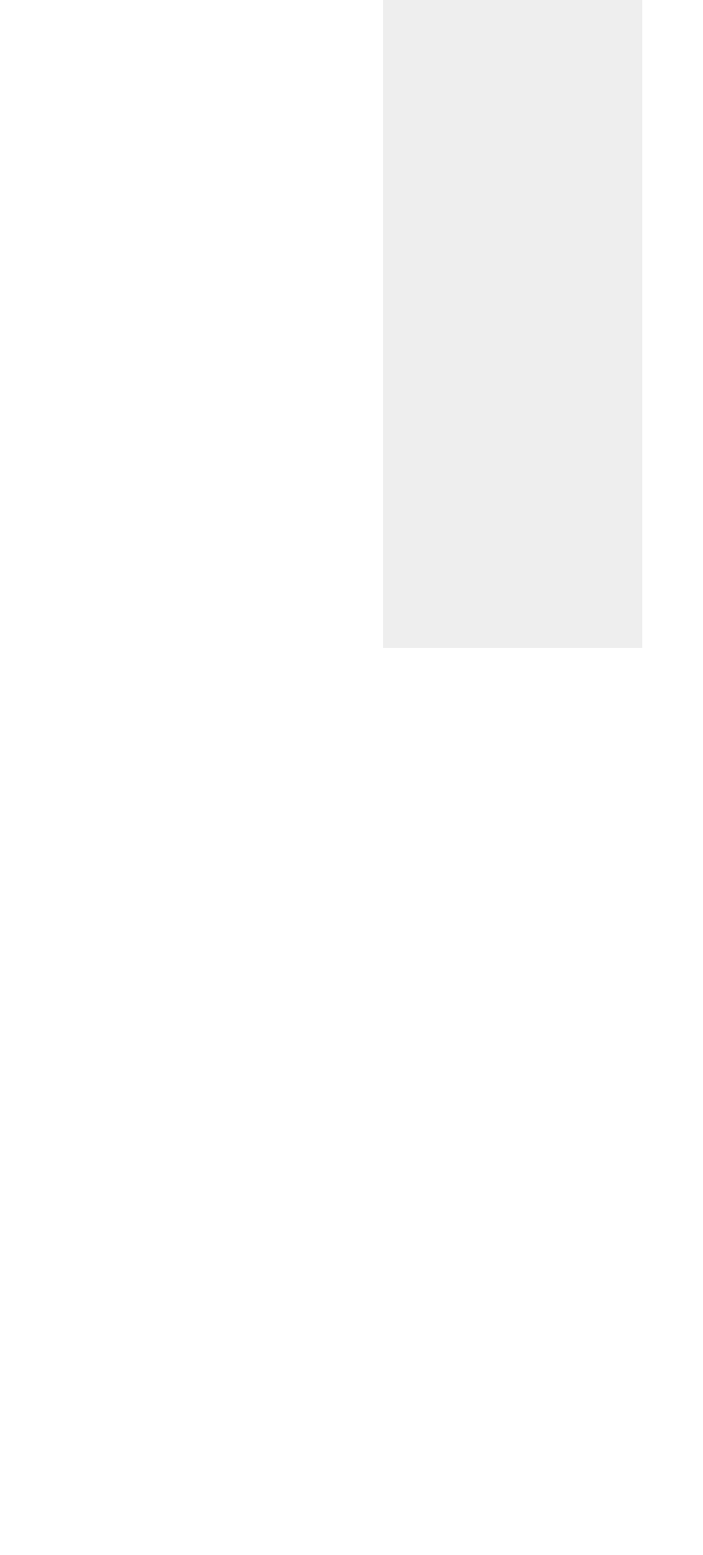
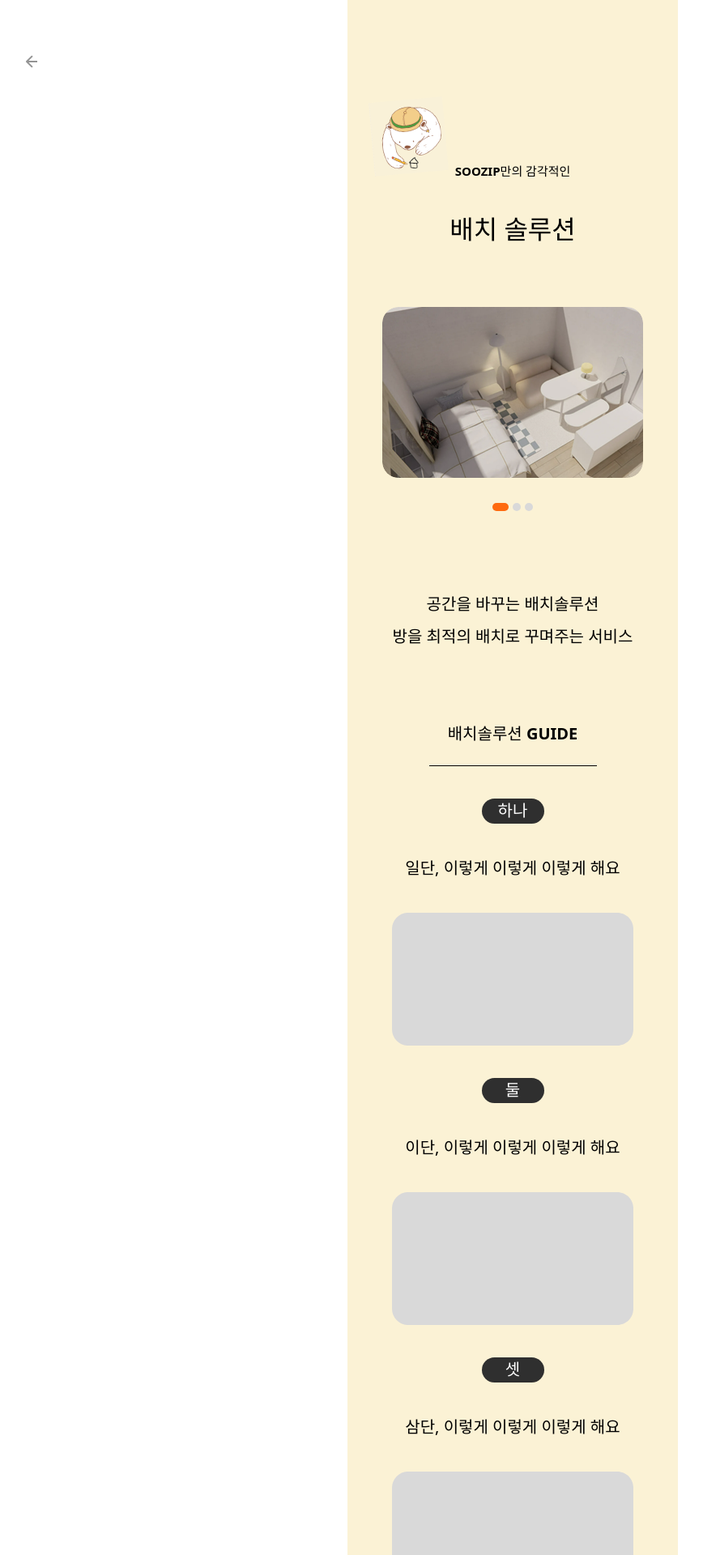
Before and after one commit to kimyiyoungg/Soozip_Test, a React (Vite) app: page /setup-styling in a window 1280 px wide. Before the commit this address had no page. Shown: the top 1920 px of the page at 81% size, without its empty margins (7-875 px from the left). Before the commit the page ends 800 px from the top, so only its background shows below. Built offline with nearby package versions, Linux system fonts and the light colour scheme.

Commit message:
화면 구성 수정 0924

```diff
--- a/src/App.jsx
+++ b/src/App.jsx
@@ -5,6 +5,7 @@ import RoomCounsult from './RoomConsult';
 import StylingTypePage from './StylingTypePage';
 import StylingInfoPage from './StylingInfoPage';
 import TestResultPage from './TestResultPage';
+import SetUpStylingInfo from "./SetUpStylingInfo";
 
 
 export default function App() {
@@ -26,6 +27,7 @@ export default function App() {
         {/* 스타일링 관련 페이지 */}
         <Route path="/styling-type" element={<StylingTypePage />} />
         <Route path="/styling-info" element={<StylingInfoPage />} />
+        <Route path="/setup-styling" element={<SetUpStylingInfo />} />
       </Routes>
     // </BrowserRouter>
     // <div><StylingInfoPage/></div>
--- a/src/Home.jsx
+++ b/src/Home.jsx
@@ -8,7 +8,7 @@ export default function Home() {
     <div
       style={{
         width: 408,
-        minHeight: 852,
+        // minHeight: 852,
         display: "flex",
         flexDirection: "column",
         alignItems: "center",
--- /dev/null
+++ b/src/SetUpStylingInfo.jsx
@@ -0,0 +1,252 @@
+import { useNavigate } from "react-router-dom";
+
+export default function SetUpStylingInfo() {
+  const navigate = useNavigate(); // ✅ 선언
+  return (
+    <div
+      style={{
+        width: 408,      // PC에서도 모바일처럼 보이게 제한
+        height: "100dvh",      // 기기 높이 100% (주소창 대응)
+        minHeight: 2100,
+        // background: "#fff",
+        background: "#fbf2d5",
+        display: "flex",
+        flexDirection: "column",
+        alignItems: "center",
+        overflowX: "hidden",
+        gap: 20,
+      }}
+    >
+
+        <svg
+            onClick={() => navigate("/room-counsult")}
+            width={14}
+            height={16}
+            viewBox="0 0 14 16"
+            fill="none"
+            xmlns="http://www.w3.org/2000/svg"
+            style={{ position: "absolute", left: "38.5px", top: "67.5px" }}
+            preserveAspectRatio="none"
+        >
+            <path
+                d="M0.292893 7.29289C-0.0976314 7.68342 -0.0976315 8.31658 0.292893 8.70711L6.65685 15.0711C7.04738 15.4616 7.68054 15.4616 8.07107 15.0711C8.46159 14.6805 8.46159 14.0474 8.07107 13.6569L2.41421 8L8.07107 2.34315C8.46159 1.95262 8.46159 1.31946 8.07107 0.928932C7.68054 0.538407 7.04738 0.538407 6.65685 0.928932L0.292893 7.29289ZM14 8L14 7L1 7L1 8L1 9L14 9L14 8Z"
+                fill="black"
+                fillOpacity="0.42"
+            />
+        </svg>
+
+
+      {/* 상단 배경
+      <div
+        style={{
+          width: "100%",
+          height: 800,
+          borderRadius: 30,
+          background: "#fbf2d5",
+          display: "flex",
+          flexDirection: "column",
+          alignItems: "center",
+          paddingTop: 36,
+        }}
+      > */}
+
+        {/* 상단 SVG */}
+      {/* <div style={{ width: "100%", display: "flex", justifyContent: "flex-start", paddingLeft: 38.5, paddingTop: 67.5 }}>
+        <svg
+          width={14}
+          height={16}
+          viewBox="0 0 14 16"
+          fill="none"
+          xmlns="http://www.w3.org/2000/svg"
+        >
+          <path
+            d="M0.292893 7.3029C-0.0976314 7.69343 -0.0976315 8.32659 0.292893 8.71712L6.65685 15.0811C7.04738 15.4716 7.68054 15.4716 8.07107 15.0811C8.46159 14.6906 8.46159 14.0574 8.07107 13.6669L2.41421 8.01001L8.07107 2.35316C8.46159 1.96263 8.46159 1.32947 8.07107 0.938941C7.68054 0.548417 7.04738 0.548417 6.65685 0.938941L0.292893 7.3029ZM14 8.01001L14 7.01001L1 7.01001L1 8.01001L1 9.01001L14 9.01001L14 8.01001Z"
+            fill="black"
+            fillOpacity="0.42"
+          />
+        </svg>
+      </div> */}
+
+
+       <div
+            style={{
+                display: "flex",
+                flexDirection: "row",
+                alignItems: "center",
+                justifyContent: "center", // 텍스트 중심
+                position: "relative",
+                marginTop: 100,
+                width: "100%",
+            }}
+            >
+            {/* 이미지: 왼쪽에 기울어지도록 position 조정 */}
+            <img
+                src="src/assets/bear3.png"
+                style={{
+                width: 91.14,
+                height: 91.14,
+                objectFit: "cover",
+                position: "absolute",
+                left: 30, // 왼쪽으로 조금 이동
+                transform: "rotate(-5deg)", // 살짝 기울임
+                }}
+            />
+
+            {/* 텍스트: 컨테이너 중앙 */}
+            <p
+                style={{
+                fontSize: 15,
+                textAlign: "center",
+                color: "#000",
+                zIndex: 1, // 이미지 위로 올라오도록
+                marginTop: 100,
+                }}
+            >
+                <b>SOOZIP만의 감각적인</b>
+            </p>
+        </div>
+
+
+
+        {/* 메인 타이틀 */}
+        <p style={{ marginTop: 1, fontSize: 32, fontWeight: 700, color: "#000" }}>
+          배치 솔루션
+        </p>
+        {/* 이미지 */}
+        <img
+          src="src/assets/image 3.png"
+          style={{
+            width: 322,
+            height: 211,
+            marginTop: 20,
+            borderRadius: 20,
+            objectFit: "cover",
+          }}
+        />
+        {/* 페이지 점 */}
+        <div style={{ display: "flex", flexDirection: "row", gap: 5, marginTop: 11 }}>
+          <div style={{ width: 20, height: 10, borderRadius: 50, background: "#fe6a0f" }} />
+          <svg width={10} height={10} viewBox="0 0 10 10" fill="none">
+            <circle cx={5} cy={5} r={5} fill="#D9D9D9" />
+          </svg>
+          <svg width={10} height={10} viewBox="0 0 10 10" fill="none">
+            <circle cx={5} cy={5} r={5} fill="#D9D9D9" />
+          </svg>
+        </div>
+
+            {/* 설명 텍스트 */}
+        <div style={{ marginTop: 80, display: "flex", flexDirection: "column", alignItems: "center", gap: 10 }}>
+            <p style={{ margin: 0, fontSize: 20, textAlign: "center", color: "#000" }}>
+            공간을 바꾸는 배치솔루션
+            </p>
+            <p style={{ margin: 0, fontSize: 20, textAlign: "center", color: "#000" }}>
+            방을 최적의 배치로 꾸며주는 서비스
+            </p>
+        </div>
+
+      {/* </div> */}
+
+
+
+      {/* GUIDE 섹션 */}
+      <div style={{ marginTop: 50, display: "flex", flexDirection: "column", alignItems: "center", gap: 20, marginBottom: 0 }}>
+        <p style={{ fontSize: 20, fontWeight: 600, color: "#000", marginBottom:4 }}>배치솔루션 GUIDE</p>
+        <svg width={207} height={1} viewBox="0 0 207 1" fill="none">
+          <line x1="0" y1="0.5" x2={207} y2="0.5" stroke="black"/>
+        </svg>
+
+        {/* 버튼 1 */}
+        <div
+          style={{
+            width: 77,
+            height: 31,
+            borderRadius: 100,
+            background: "#2f2f2f",
+            color: "#fff",
+            fontSize: 20,
+            fontWeight: 500,
+            display: "flex",
+            alignItems: "center",
+            justifyContent: "center",
+            marginTop: 20,
+          }}
+        >
+          하나
+        </div>
+        <p style={{ fontSize: 20, textAlign: "center", color: "#000", marginTop: 20 }}>
+          일단, 이렇게 이렇게 이렇게 해요
+        </p>
+        <svg width={298} height={164} viewBox="0 0 298 164" fill="none">
+          <path
+            d="M0 20C0 8.95431 8.9543 0 20 0H278C289.046 0 298 8.95431 298 20V144C298 155.046 289.046 164 278 164H20C8.95431 164 0 155.046 0 144V20Z"
+            fill="#D9D9D9"
+          />
+        </svg>
+
+        {/* 버튼 2 */}
+        <div
+          style={{
+            width: 77,
+            height: 31,
+            borderRadius: 100,
+            background: "#2f2f2f",
+            color: "#fff",
+            fontSize: 20,
+            fontWeight: 500,
+            display: "flex",
+            alignItems: "center",
+            justifyContent: "center",
+            marginTop: 20,
+          }}
+        >
+          둘
+        </div>
+        <p style={{ fontSize: 20, textAlign: "center", color: "#000", marginTop: 20 }}>
+          이단, 이렇게 이렇게 이렇게 해요
+        </p>
+        <svg width={298} height={164} viewBox="0 0 298 164" fill="none">
+          <path
+            d="M0 20C0 8.95431 8.9543 0 20 0H278C289.046 0 298 8.95431 298 20V144C298 155.046 289.046 164 278 164H20C8.95431 164 0 155.046 0 144V20Z"
+            fill="#D9D9D9"
+          />
+        </svg>
+
+        {/* 버튼 3 */}
+        <div
+          style={{
+            width: 77,
+            height: 31,
+            borderRadius: 100,
+            background: "#2f2f2f",
+            color: "#fff",
+            fontSize: 20,
+            fontWeight: 500,
+            display: "flex",
+            alignItems: "center",
+            justifyContent: "center",
+            marginTop: 20,
+          }}
+        >
+          셋
+        </div>
+        <p style={{ fontSize: 20, textAlign: "center", color: "#000", marginTop: 20 }}>
+          삼단, 이렇게 이렇게 이렇게 해요
+        </p>
+        <svg width={298} height={164} viewBox="0 0 298 164" fill="none">
+          <path
+            d="M0 20C0 8.95431 8.9543 0 20 0H278C289.046 0 298 8.95431 298 20V144C298 155.046 289.046 164 278 164H20C8.95431 164 0 155.046 0 144V20Z"
+            fill="#D9D9D9"
+          />
+        </svg>
+
+        {/* 상담톡 */}
+        <a href="https://open.kakao.com/o/sHCcxOnh">
+          <p style={{ fontSize: 16, textAlign: "center", color: "#2f2f2f", marginTop: 20 }}>
+            <u>1:1 상담톡 연결하기</u> ▶
+          </p>
+        </a>
+
+      </div>
+    </div>
+  );
+}
--- a/src/StylingInfoPage.jsx
+++ b/src/StylingInfoPage.jsx
@@ -12,8 +12,10 @@ export default function StylingInfoPage() {
         flexDirection: "column",
         alignItems: "center",
         overflowX: "hidden",
+        gap: 20,
       }}
     >
+
 
       {/* 상단 배경 */}
       <div
@@ -29,6 +31,7 @@ export default function StylingInfoPage() {
           paddingTop: 36,
         }}
       >
+
         {/* 상단 SVG */}
       <div style={{ width: "100%", display: "flex", justifyContent: "flex-start", paddingLeft: 38.5, paddingTop: 67.5 }}>
         <svg
--- a/src/TestResultPage.jsx
+++ b/src/TestResultPage.jsx
@@ -289,7 +289,6 @@ export default function TestResultPage() {
           width: "100%",         // 기기에 맞게 가로 폭 자동
           maxWidth: 408,         // PC에서도 모바일처럼 보이게 제한
           height: 119,
-
           position: "fixed",
           bottom: 0,
           background: "#fff",
@@ -301,15 +300,20 @@ export default function TestResultPage() {
           boxSizing: "border-box",
         }}
       >
-        <p style={{ fontSize: 14, marginBottom: 12, color: "#000" }}>
+        <p style={{ fontSize: 14, fontWeight: 500, marginBottom: 12, color: "#000" }}>
           내 인테리어 취향으로 방을 꾸며요
         </p>
         <div
           style={{
             width: "100%",
-            height: 56,
-            borderRadius: 18,
-            background: "#2f2f2f",
+            maxWidth: 360,
+            height: 54,
+            borderRadius: 12,
+            background: "#000",
+            border: "1px solid #ddd9d9",
+            color: "#fff",
+            //fontSize: 19,
+            fontWeight: 600,
             display: "flex",
             alignItems: "center",
             justifyContent: "center",
```
Also changed, not shown: src/StylingTypePage.jsx (+44 -25 lines).
